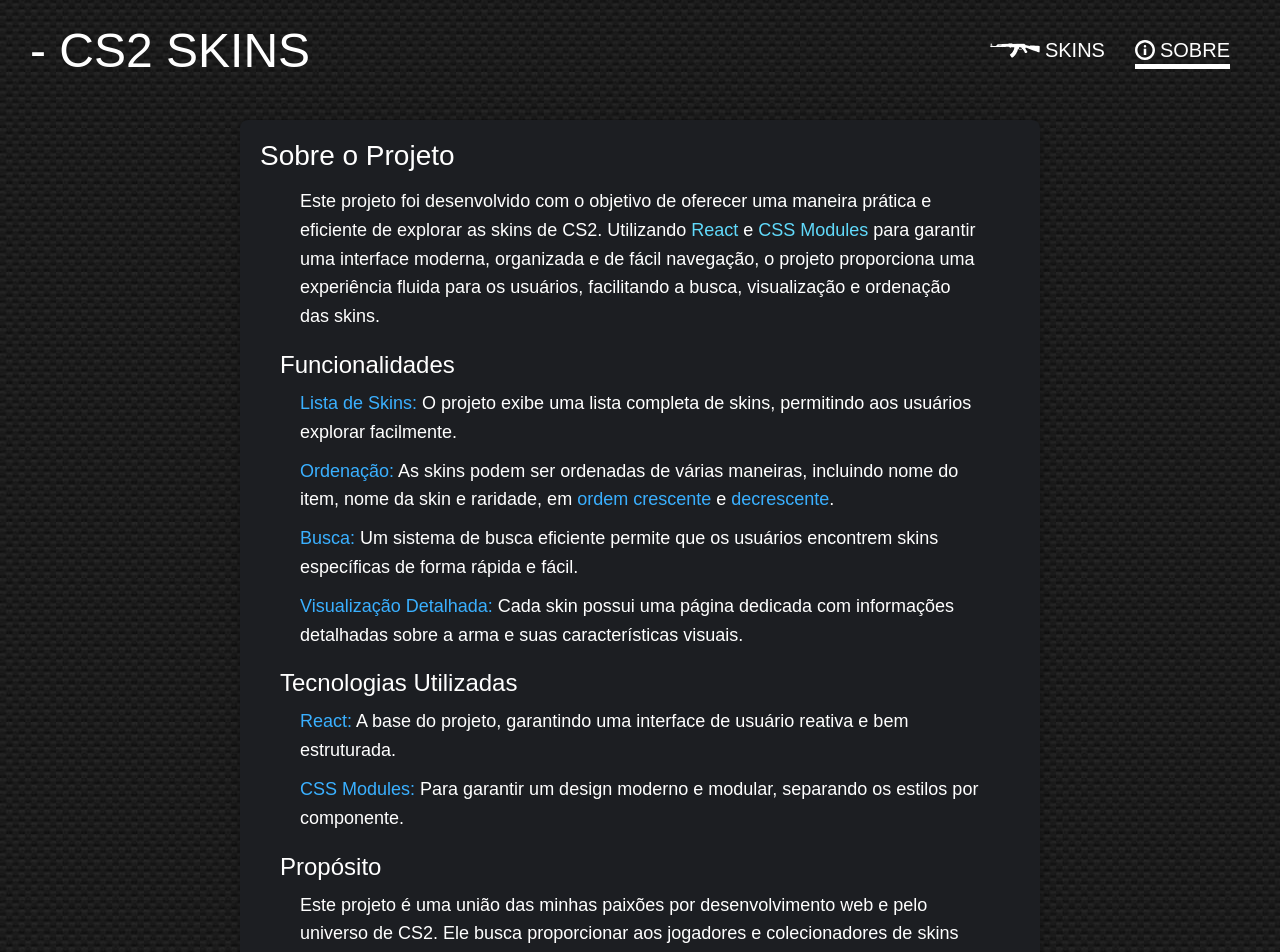
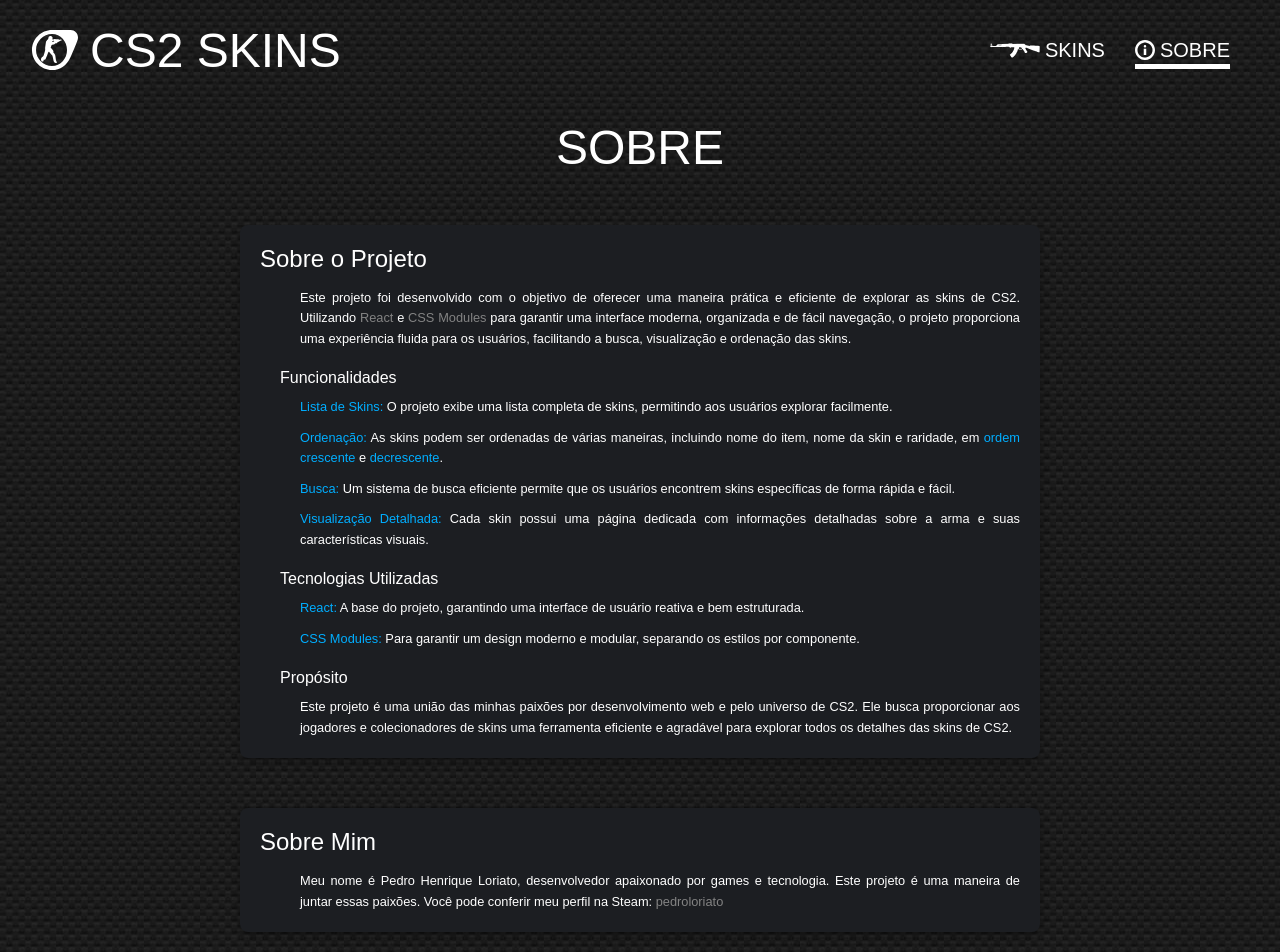
Before and after one commit to PedroLoriato/aplicacao-react, a React (Create React App) app: page /sobre in a window 1280 px wide. Shown: the top 952 px of the page. Built offline with nearby package versions, Linux system fonts and the light colour scheme; a web font is replaced by a local one.

Commit message:
Finalizando ajustes de estilização

```diff
--- a/public/index.html
+++ b/public/index.html
@@ -2,7 +2,7 @@
 <html lang="pt-BR">
   <head>
     <meta charset="utf-8" />
-    <link rel="icon" href="%PUBLIC_URL%/favicon.ico" type="image/x-icon">
+    <link rel="icon" href="%PUBLIC_URL%/favicon.png" type="image/x-icon">
     <meta name="viewport" content="width=device-width, initial-scale=1" />
     <meta name="theme-color" content="#000000" />
     <meta
--- a/src/componentes/Footer/index.js
+++ b/src/componentes/Footer/index.js
@@ -16,7 +16,7 @@
                     <a href="https://www.linkedin.com/in/pedroloriato/" target='_blank' rel='noreferrer'><Icon icon="mdi:linkedin" className={estilos.LinkedIn} /></a>
                 </div>
             </div>
-            <p>© {new Date().getFullYear()}. - CS2 SKINS</p>
+            <p>© {new Date().getFullYear()}. CS2 SKINS</p>
         </footer>
     );
 }
--- a/src/componentes/Header/Header.module.css
+++ b/src/componentes/Header/Header.module.css
@@ -12,6 +12,10 @@
     font-size: clamp(2rem, 4vw, 3rem);
 }
 
+.DivLogo {
+    gap: 10px;
+}
+
 @media screen and (max-width: 768px) {
     .Header {
         justify-content: center;
--- a/src/componentes/Header/index.js
+++ b/src/componentes/Header/index.js
@@ -1,11 +1,15 @@
 import MenuNav from "../MenuNav";
 import appEstilos from "../../App.module.css";
 import estilos from "./Header.module.css";
+import logo from "../../assets/logo.svg";
 
 function Header() {
     return (
         <header className={`${appEstilos.DfRow} ${estilos.Header}`}>
-            <h1>- CS2 SKINS</h1>
+            <div className={`${appEstilos.DfRowCenter} ${estilos.DivLogo}`} >
+                <img src={logo} alt="Logo"/>
+                <h1>CS2 SKINS</h1>
+            </div>
             <MenuNav />
         </header>
     );
--- a/src/paginas/DetalhesSkin/DetalhesSkin.module.css
+++ b/src/paginas/DetalhesSkin/DetalhesSkin.module.css
@@ -6,21 +6,6 @@
 .MensagemErro {
     font-size: clamp(1rem, 2vw, 2.5rem);
 }
-
-.spinner {
-    border: 8px solid rgba(255, 255, 255, 0.2); /* Cor do fundo do spinner */
-    border-radius: 50%;
-    border-top: 8px solid #ffffff; /* Cor da borda superior do spinner */
-    width: 50px;
-    height: 50px;
-    animation: spin 1s linear infinite;
-}
-
-@keyframes spin {
-    0% { transform: rotate(0deg); }
-    100% { transform: rotate(360deg); }
-}
-
 
 .DetalhesSkin {
     position: relative;
--- a/src/paginas/DetalhesSkin/index.js
+++ b/src/paginas/DetalhesSkin/index.js
@@ -53,8 +53,8 @@
 
     if (!skin) {
         return (
-            <main className={`${appEstilos.DfColCenter} ${estilos.ContainerSkin} ${estilos.loadingMessage}`}>
-                <div className={estilos.spinner}></div>
+            <main className={`${appEstilos.DfColCenter} ${estilos.ContainerSkin}`}>
+                <div className={appEstilos.spinner}></div>
             </main>
         );
     }
--- a/src/paginas/Sobre/Sobre.module.css
+++ b/src/paginas/Sobre/Sobre.module.css
@@ -1,4 +1,4 @@
-.container {
+.Container {
     display: flex;
     justify-content: center;
     align-items: center;
@@ -8,11 +8,15 @@
     gap: 50px;
 }
 
+.Container>h1 {
+    font-size: clamp(1.5rem, 5vw, 3rem);
+}
+
 fieldset {
     border: none;
 }
 
-.conteudo {
+.Conteudo {
     max-width: 800px;
     width: 100%;
     background-color: #1c1e22; /* Um tom mais escuro para o fundo da seção de conteúdo */
@@ -21,47 +25,48 @@
     box-shadow: 0 4px 8px rgba(0, 0, 0, 0.3);
 }
 
-.conteudo strong {
-    color: #3ab0ff;
+.Conteudo strong {
+    color: #00aeff;
 }
 
 .MaisInfos {
     gap: 20px;
 }
 
-.titulo {
-    font-size: 28px;
+.Titulo {
+    font-size: clamp(1.2rem, 2vw, 1.5rem);
     margin-bottom: 15px;
 }
 
-.subtitulo {
-    font-size: 24px;
+.Subtitulo {
+    font-size: clamp(1rem, 1vw, 1.1rem);
     margin-top: 20px;
     margin-bottom: 10px;
     padding-left: 20px;
 }
 
-.descricao {
-    font-size: 18px;
+.Descricao {
+    font-size: clamp(0.8rem, 1vw, 1rem);
     line-height: 1.6;
-    padding: 0 40px;
+    padding-left: 40px;
+    text-align: justify;
 }
 
-.descricao ul {
+.Descricao ul {
     list-style-type: disc;
     margin-left: 20px;
 }
 
-.descricao li {
+.Descricao li {
     margin-bottom: 10px;
     list-style: none;
 }
 
-.link {
-    color: #61dafb; /* Cor azul clara para links */
+.Link {
+    color: #838383;
     text-decoration: none;
 }
 
-.link:hover {
+.Link:hover {
     text-decoration: underline;
 }
--- a/src/paginas/Sobre/index.js
+++ b/src/paginas/Sobre/index.js
@@ -1,51 +1,52 @@
 import appEstilos from '../../App.module.css';
 import estilos from './Sobre.module.css';
 
-const Sobre = () => {
+function Sobre() {
     return (
-        <main className={`${appEstilos.DfColCenter} ${estilos.container}`}>
-            <section className={estilos.conteudo}>
+        <main className={`${appEstilos.DfColCenter} ${estilos.Container}`}>
+            <h1>SOBRE</h1>
+            <section className={estilos.Conteudo}>
                 <fieldset>
-                    <legend className={estilos.titulo}>Sobre o Projeto</legend>
-                    <p className={estilos.descricao}>
-                        Este projeto foi desenvolvido com o objetivo de oferecer uma maneira prática e eficiente de explorar as skins de CS2. Utilizando <a href="https://pt-br.react.dev/" target="_blank" rel="noreferrer"  className={estilos.link}>React</a> e <a href="https://create-react-app.dev/docs/adding-a-css-modules-stylesheet/" target="_blank" rel="noreferrer" className={estilos.link}>CSS Modules</a> para garantir uma interface moderna, organizada e de fácil navegação, o projeto proporciona uma experiência fluida para os usuários, facilitando a busca, visualização e ordenação das skins.
+                    <legend className={estilos.Titulo}>Sobre o Projeto</legend>
+                    <p className={estilos.Descricao}>
+                        Este projeto foi desenvolvido com o objetivo de oferecer uma maneira prática e eficiente de explorar as skins de CS2. Utilizando <a href="https://pt-br.react.dev/" target="_blank" rel="noreferrer"  className={estilos.Link}>React</a> e <a href="https://create-react-app.dev/docs/adding-a-css-modules-stylesheet/" target="_blank" rel="noreferrer" className={estilos.Link}>CSS Modules</a> para garantir uma interface moderna, organizada e de fácil navegação, o projeto proporciona uma experiência fluida para os usuários, facilitando a busca, visualização e ordenação das skins.
                     </p>
 
-                    <h2 className={estilos.subtitulo}>Funcionalidades</h2>
-                    <ul className={estilos.descricao}>
+                    <h2 className={estilos.Subtitulo}>Funcionalidades</h2>
+                    <ul className={estilos.Descricao}>
                         <li><strong>Lista de Skins:</strong> O projeto exibe uma lista completa de skins, permitindo aos usuários explorar facilmente.</li>
                         <li><strong>Ordenação:</strong> As skins podem ser ordenadas de várias maneiras, incluindo nome do item, nome da skin e raridade, em <strong>ordem crescente</strong> e <strong>decrescente</strong>.</li>
                         <li><strong>Busca:</strong> Um sistema de busca eficiente permite que os usuários encontrem skins específicas de forma rápida e fácil.</li>
                         <li><strong>Visualização Detalhada:</strong> Cada skin possui uma página dedicada com informações detalhadas sobre a arma e suas características visuais.</li>
                     </ul>
 
-                    <h2 className={estilos.subtitulo}>Tecnologias Utilizadas</h2>
-                    <ul className={estilos.descricao}>
+                    <h2 className={estilos.Subtitulo}>Tecnologias Utilizadas</h2>
+                    <ul className={estilos.Descricao}>
                         <li><strong>React:</strong> A base do projeto, garantindo uma interface de usuário reativa e bem estruturada.<br /></li>
                         <li><strong>CSS Modules:</strong> Para garantir um design moderno e modular, separando os estilos por componente.</li>
                     </ul>
 
-                    <h2 className={estilos.subtitulo}>Propósito</h2>
-                    <p className={estilos.descricao}>
+                    <h2 className={estilos.Subtitulo}>Propósito</h2>
+                    <p className={estilos.Descricao}>
                         Este projeto é uma união das minhas paixões por desenvolvimento web e pelo universo de CS2. Ele busca proporcionar aos jogadores e colecionadores de skins uma ferramenta eficiente e agradável para explorar todos os detalhes das skins de CS2.
                     </p>
                 </fieldset>
             </section>
 
-                <section className={estilos.conteudo}>
+                <section className={estilos.Conteudo}>
                     <fieldset>
-                        <legend className={estilos.titulo}>Sobre Mim</legend>
-                        <p className={estilos.descricao}>
-                            Meu nome é Pedro Henrique Loriato, desenvolvedor apaixonado por games e tecnologia. Este projeto é uma maneira de juntar essas paixões. Você pode conferir meu perfil na Steam: <a href="https://steamcommunity.com/id/pedroloriato/" target="_blank" rel="noopener noreferrer" className={estilos.link}>pedroloriato</a>
+                        <legend className={estilos.Titulo}>Sobre Mim</legend>
+                        <p className={estilos.Descricao}>
+                            Meu nome é Pedro Henrique Loriato, desenvolvedor apaixonado por games e tecnologia. Este projeto é uma maneira de juntar essas paixões. Você pode conferir meu perfil na Steam: <a href="https://steamcommunity.com/id/pedroloriato/" target="_blank" rel="noopener noreferrer" className={estilos.Link}>pedroloriato</a>
                         </p>
                     </fieldset>
                 </section>
 
-                <section className={estilos.conteudo}>
+                <section className={estilos.Conteudo}>
                     <fieldset>
-                        <legend className={estilos.titulo}>Créditos</legend>
-                        <p className={estilos.descricao}>
-                            Agradeço ao desenvolvedor <a href="https://github.com/ByMykel" target="_blank" rel="noopener noreferrer" className={estilos.link}>ByMykel</a> da <a href="https://bymykel.github.io/CSGO-API/" target="_blank" rel="noopener noreferrer" className={estilos.link}>API de CS2</a>, por desenvover e disponibilizar esssa api, que foi essencial para a construção deste projeto.
+                        <legend className={estilos.Titulo}>Créditos</legend>
+                        <p className={estilos.Descricao}>
+                            Créditos ao desenvolvedor <a href="https://github.com/ByMykel" target="_blank" rel="noopener noreferrer" className={estilos.Link}>ByMykel</a> da <a href="https://bymykel.github.io/CSGO-API/" target="_blank" rel="noopener noreferrer" className={estilos.Link}>API de CS2</a>, por desenvolver e disponibilizar publicamente essa api, que foi essencial para a construção deste projeto.
                         </p>
                     </fieldset>
                 </section>
```
Also changed, not shown: src/App.module.css (+19 -0 lines), src/componentes/MenuNav/index.js (+22 -1 lines), src/paginas/Skins/Skins.module.css (+34 -0 lines), src/paginas/Skins/index.js (+31 -16 lines), public/favicon.png (added), src/assets/logo.svg.
